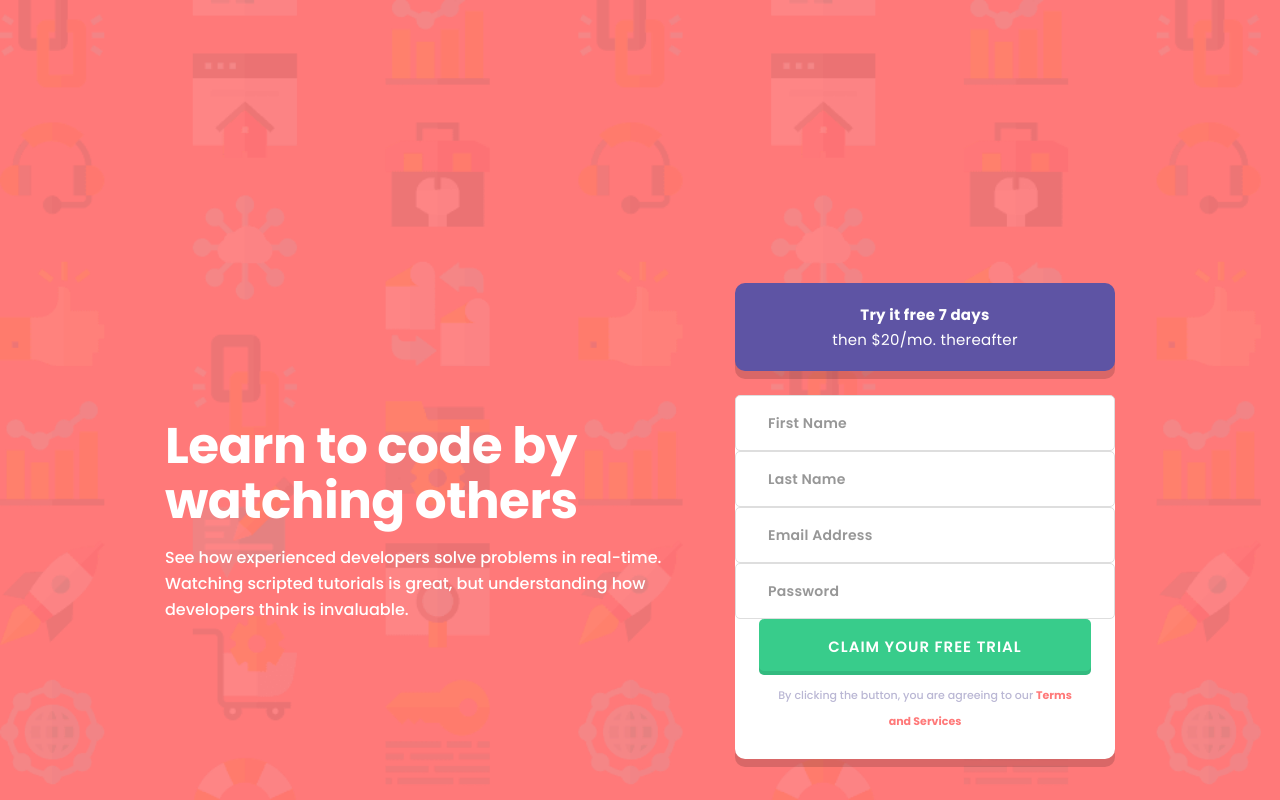
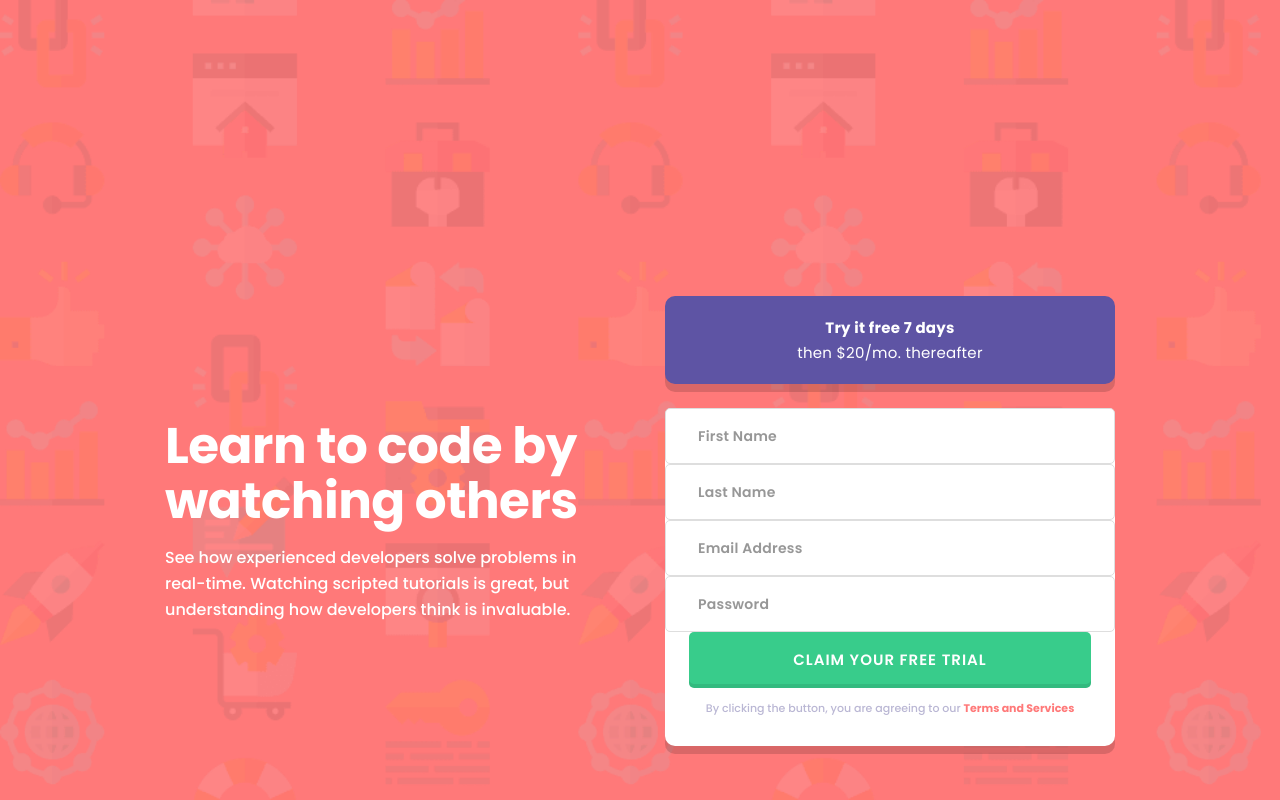
Before and after one commit to bojanab987/sign-up-form, a plain HTML site: page index.html in a window 1280 px wide. Shown: the top 800 px of the page. Drawn offline with Linux system fonts and the light colour scheme.

Commit message:
update styles #2 - fix responsivenes add validations styling

```diff
--- a/css/style.css
+++ b/css/style.css
@@ -22,14 +22,13 @@ html,body,main,div,section,h1,p,span,img,form,input,button,strong,small{
     border: 0;
 }
 
-html, body{
-    width: auto;
-    height: auto;
+body{
+    min-height:100vh;
+    width:100%;
+    display: flex;
+    align-items: center;
     justify-content: center;
-}
-
-body{
-    background: url(../assets/bg-intro-desktop.png), var(--primary-coralRed);
+    background: url(../assets/bg-intro-mobile.png), var(--primary-coralRed);
     background-size: cover;
     background-repeat: no-repeat;
 }
@@ -50,12 +49,13 @@ body{
 .free__info{
     display: flex;
     flex-direction: column;
-    /* max-width: 327px; */
     text-align: center;
+
 }
 
 .info__container{
     gap:16px;
+    flex:1;
     margin-bottom: 64px;
 }
 
@@ -72,8 +72,13 @@ body{
     font-weight: 500;
 }
 
+.screen__readers__only{
+    display:none;
+}
+
 .signup__container{
     gap:24px;
+    flex:1;
 }
 
 .free__info{
@@ -148,7 +153,7 @@ body{
     background-position: right 27px top 16px;
 }
 
-.error__message {
+.error__message, .empty {
     display: none;
     margin-top:6px;
     font-weight: 500;
@@ -158,9 +163,12 @@ body{
     font-style: italic;
     text-align: right;
 }
-.message-visible {
+.input__container.error__empty >.empty,
+.input__container.error__email >.error__message,
+.input__container.error__password>.error__message {
     display: block;
 }
+
 
 .submitBtn{
     background-color: var(--primary-lightGreen);
@@ -194,20 +202,17 @@ body{
     color:var(--secondary-darkCoral);
 }
 
-@media screen and (max-width:375px){
+@media screen and (min-width:1024px){
+
     body{
-        background: url(../assets/bg-intro-mobile.png), var(--primary-coralRed);
+        background: url(../assets/bg-intro-desktop.png), var(--primary-coralRed);
         background-size: cover;
         background-repeat: no-repeat;
     }
-}
-
-@media screen and (min-width:1024px){
     .container {
         flex-direction: row;
         margin:121px 165px;
         height: 100vh;
-        gap:45px;
     }
 
     .info__container {
@@ -215,6 +220,7 @@ body{
         text-align: left;
         margin-top: 290px;
         margin-bottom: 290px;
+        padding-right: 50px;
     }
 
     .heading{
```
